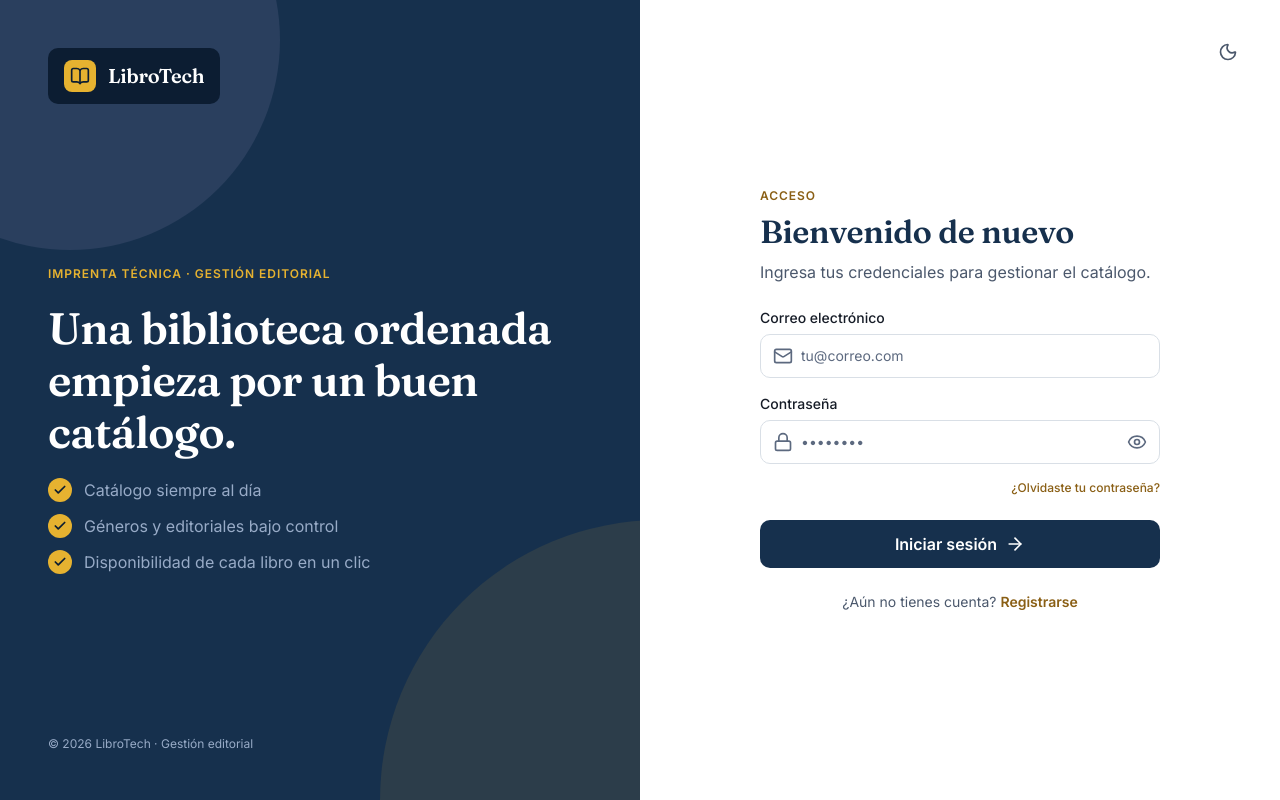
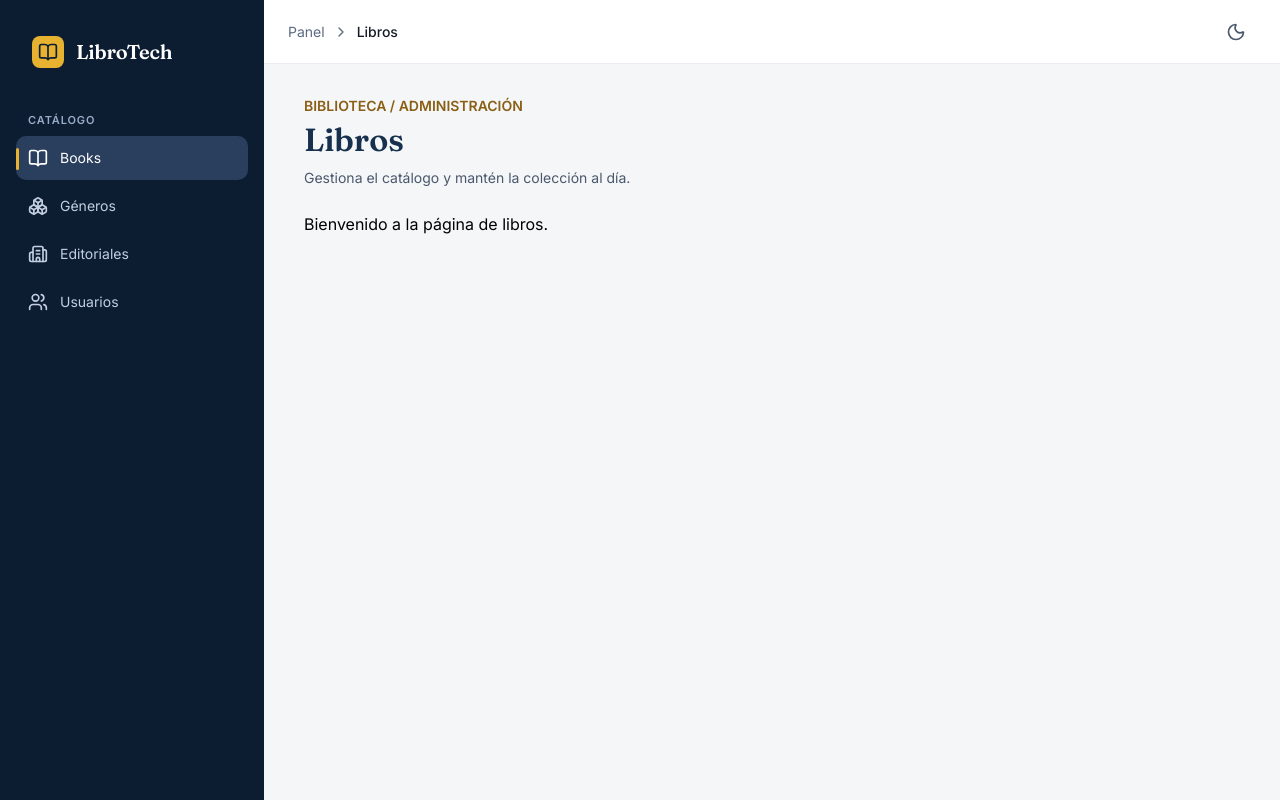
Before and after one commit to JuanEstebanHG12/LibroTech, a React (Vite) app in the folder frontend/: page / in a window 1280 px wide. Before the commit this address led to /login. Built offline with nearby package versions, Linux system fonts and the light colour scheme.

Commit message:
feat(frontend): add MainLayout, Books page and integrate routes in AppRouter

```diff
--- /dev/null
+++ b/frontend/src/layouts/MainLayout.jsx
@@ -0,0 +1,19 @@
+import { Outlet } from "react-router-dom";
+import SideBar from "../components/shared/SideBar";
+import TopBar from "../components/shared/TopBar";
+
+function MainLayout({ children }) {
+  return (
+    <div className="flex min-h-screen">
+      <SideBar />
+      <div className="flex-1 flex flex-col">
+        <TopBar />
+        <main className="flex-1 flex flex-col py-8 px-10">
+          <Outlet />
+        </main>
+      </div>
+    </div>
+  );
+}
+
+export default MainLayout;
--- /dev/null
+++ b/frontend/src/pages/Books.jsx
@@ -0,0 +1,13 @@
+import PageHeader from '../components/shared/PageHeader'
+import SideBar from '../components/shared/SideBar'
+
+function Books() {
+  return (
+    <div className="">
+      <PageHeader title="Libros" description="Gestiona el catálogo y mantén la colección al día." />
+      <p>Bienvenido a la página de libros.</p>
+    </div>
+  )
+}
+
+export default Books
--- a/frontend/src/router/AppRouter.jsx
+++ b/frontend/src/router/AppRouter.jsx
@@ -4,6 +4,8 @@ import { ProtectedRoute } from './ProtectedRoute'
 
 import Login from '../pages/Login'
 import Register from '../pages/Register'
+import Books from '../pages/Books'
+import MainLayout from '../layouts/MainLayout'
 
 export function AppRouter() {
   return (
@@ -16,9 +18,11 @@ export function AppRouter() {
         </Route>
 
         {/* 2. RUTAS PRIVADAS GENERALES (Tanto USER como ADMIN) */}
-        <Route element={<ProtectedRoute />}>
-          <Route path="/" element={<h1>Home (Catálogo)</h1>} />
-        </Route>
+        {/* <Route element={<ProtectedRoute />}> */}
+        <Route>
+          <Route element={<MainLayout />}>
+            <Route path="/" element={<Books />} />
+            <Route path="/generos" element={<h1>Gestión de Géneros</h1>} />
 
             {/* 3. RUTAS EXCLUSIVAS DE ADMIN */}
             <Route element={<ProtectedRoute allowedRoles={['ADMIN']} />}>
@@ -28,6 +32,8 @@ export function AppRouter() {
 
             {/* 4. Cualquier ruta desconocida redirige a "/" */}
             <Route path="*" element={<Navigate to="/" replace />} />
+          </Route>
+        </Route>
       </Routes>
     </BrowserRouter>
   )
```
Lines whose indentation alone changed are shown as unchanged.
